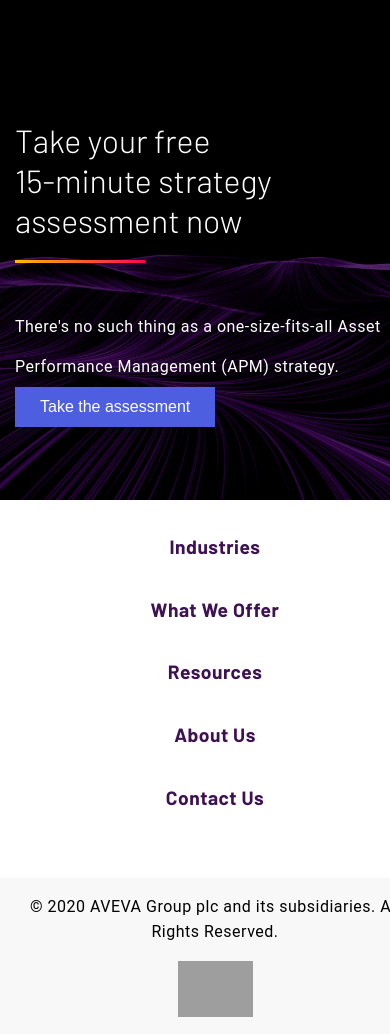
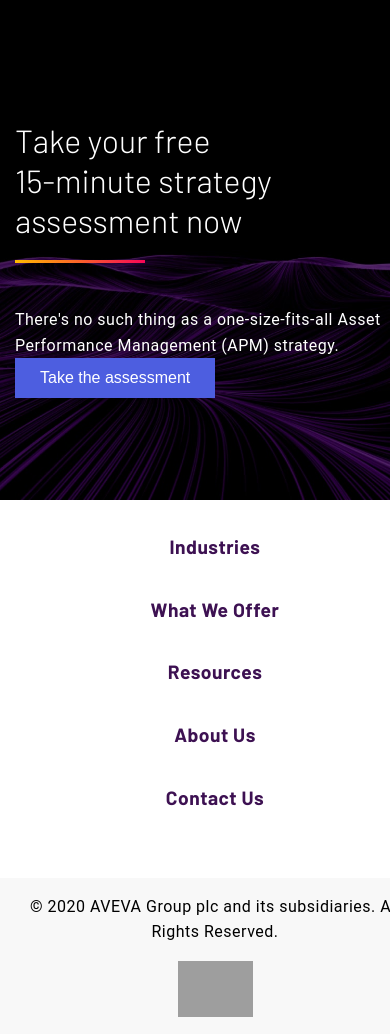
Before and after one commit to dpip/aveva-apm-maturity-assessment-tool, a Gatsby site: page / in a window 390 px wide. Shown: the top 1034 px of the page. Built offline with nearby package versions, Linux system fonts and the light colour scheme; Gatsby itself is replaced by a stand-in of ours; grey boxes are pictures that could not be loaded; a web font is replaced by a local one.

Commit message:
line spacing and padding updates mobile

```diff
--- a/src/assets/scss/main.scss
+++ b/src/assets/scss/main.scss
@@ -289,6 +289,7 @@ article {
   overflow: hidden;
     background-color: $white;
     padding-top: 60px;
+    padding-bottom: 60px;
     @include media-breakpoint-down(xs) {
       padding-top: 50px;
     }
@@ -310,7 +311,7 @@ article {
       p {
          @include article-heading-max-width;
         @include media-breakpoint-down(xs) {
-          line-height: 40px;
+          // line-height: 40px;
         }
       }
       .rule {
```
